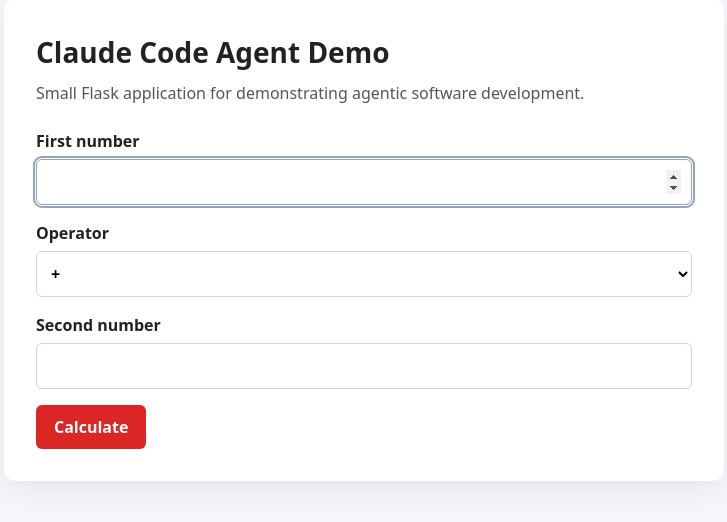
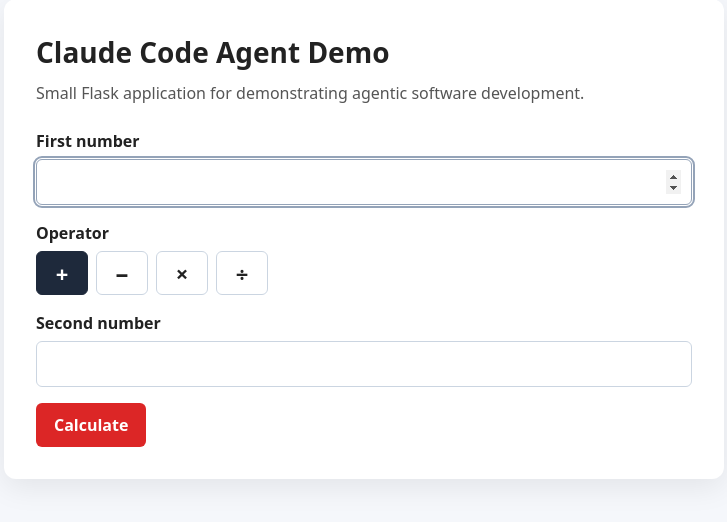
Before and after one commit to DonTihi/code_demo, a Flask app: page / in a window 1280 px wide. Shown: the part 81-603 px from the top of the page, without its empty margins (276-1003 px from the left). Run offline with Flask 3, Linux system fonts and the light colour scheme.

Commit message:
Replace operator dropdown with operator buttons
The four operators (+, -, *, /) are now shown as a row of toggle
buttons, with the selected one highlighted. They are radio inputs
styled as buttons, so keyboard navigation, screen reader names and
submitting with Enter keep working. The Calculate button is unchanged.

Co-Authored-By: Claude Opus 5.5 (1M context) <noreply@anthropic.com>

```diff
--- a/app/routes.py
+++ b/app/routes.py
@@ -7,7 +7,13 @@ INVALID_OPERATOR_MESSAGE = "Please choose a valid operator."
 DIVISION_BY_ZERO_MESSAGE = "Cannot divide by zero."
 OVERFLOW_MESSAGE = "The result is too large."
 
-OPERATOR_LABELS = {"+": "+", "-": "−", "*": "×", "/": "÷"}
+# Operator symbol -> (button text, accessible name)
+OPERATOR_LABELS = {
+    "+": ("+", "Add"),
+    "-": ("−", "Subtract"),
+    "*": ("×", "Multiply"),
+    "/": ("÷", "Divide"),
+}
 
 bp = Blueprint("main", __name__)
 
--- a/app/static/style.css
+++ b/app/static/style.css
@@ -46,8 +46,7 @@ h1 {
     font-weight: 600;
 }
 
-.calculator-form input,
-.calculator-form select {
+.calculator-form input[type="number"] {
     padding: 10px;
     border: 1px solid #cbd5e1;
     border-radius: 6px;
@@ -55,15 +54,70 @@ h1 {
     font-size: 16px;
 }
 
-.calculator-form select {
-    background: white;
-}
-
-.calculator-form input:focus-visible,
-.calculator-form select:focus-visible {
+.calculator-form input[type="number"]:focus-visible {
     outline: 2px solid #94a3b8;
     outline-offset: 1px;
     border-color: #94a3b8;
+}
+
+.operator-group {
+    margin: 0;
+    padding: 0;
+    border: 0;
+}
+
+.operator-group legend {
+    margin-bottom: 6px;
+    padding: 0;
+    font-weight: 600;
+}
+
+.operator-buttons {
+    display: flex;
+    flex-wrap: wrap;
+    gap: 8px;
+}
+
+.calculator-form .operator-button {
+    position: relative;
+    display: block;
+}
+
+.operator-button input {
+    position: absolute;
+    opacity: 0;
+    pointer-events: none;
+}
+
+.operator-button span {
+    display: flex;
+    align-items: center;
+    justify-content: center;
+    width: 52px;
+    height: 44px;
+    border: 1px solid #cbd5e1;
+    border-radius: 6px;
+    background: white;
+    font-size: 22px;
+    font-weight: 700;
+    cursor: pointer;
+    user-select: none;
+    transition: background-color 0.15s ease, border-color 0.15s ease;
+}
+
+.operator-button span:hover {
+    background: #f1f5f9;
+}
+
+.operator-button input:checked + span {
+    border-color: #1e293b;
+    background: #1e293b;
+    color: white;
+}
+
+.operator-button input:focus-visible + span {
+    outline: 2px solid #94a3b8;
+    outline-offset: 2px;
 }
 
 .calculate-button {
--- a/app/templates/index.html
+++ b/app/templates/index.html
@@ -18,15 +18,18 @@
                        value="{{ request.form.get('a', '') }}">
             </label>
 
-            <label>
-                Operator
+            <fieldset class="operator-group">
+                <legend>Operator</legend>
                 {% set selected_op = request.form.get('op', '+') %}
-                <select name="op">
-                    {% for symbol, label in operators.items() %}
-                        <option value="{{ symbol }}"{% if symbol == selected_op %} selected{% endif %}>{{ label }}</option>
+                <div class="operator-buttons">
+                    {% for symbol, (text, name) in operators.items() %}
+                        <label class="operator-button">
+                            <input type="radio" name="op" value="{{ symbol }}" aria-label="{{ name }}"{% if symbol == selected_op %} checked{% endif %}>
+                            <span aria-hidden="true">{{ text }}</span>
+                        </label>
                     {% endfor %}
-                </select>
-            </label>
+                </div>
+            </fieldset>
 
             <label>
                 Second number
```
Also changed, not shown: tests/test_app.py (+16 -5 lines).
